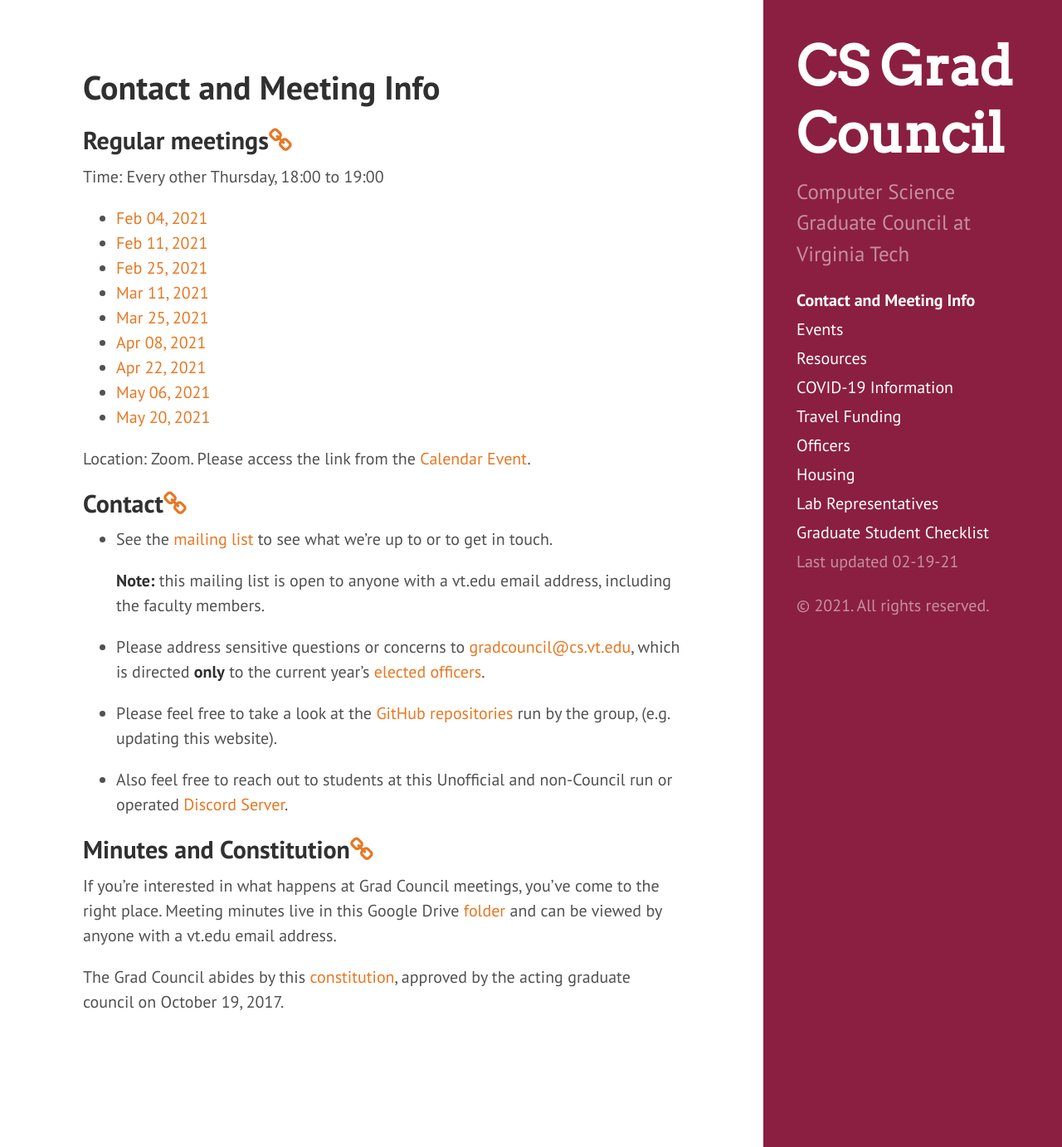
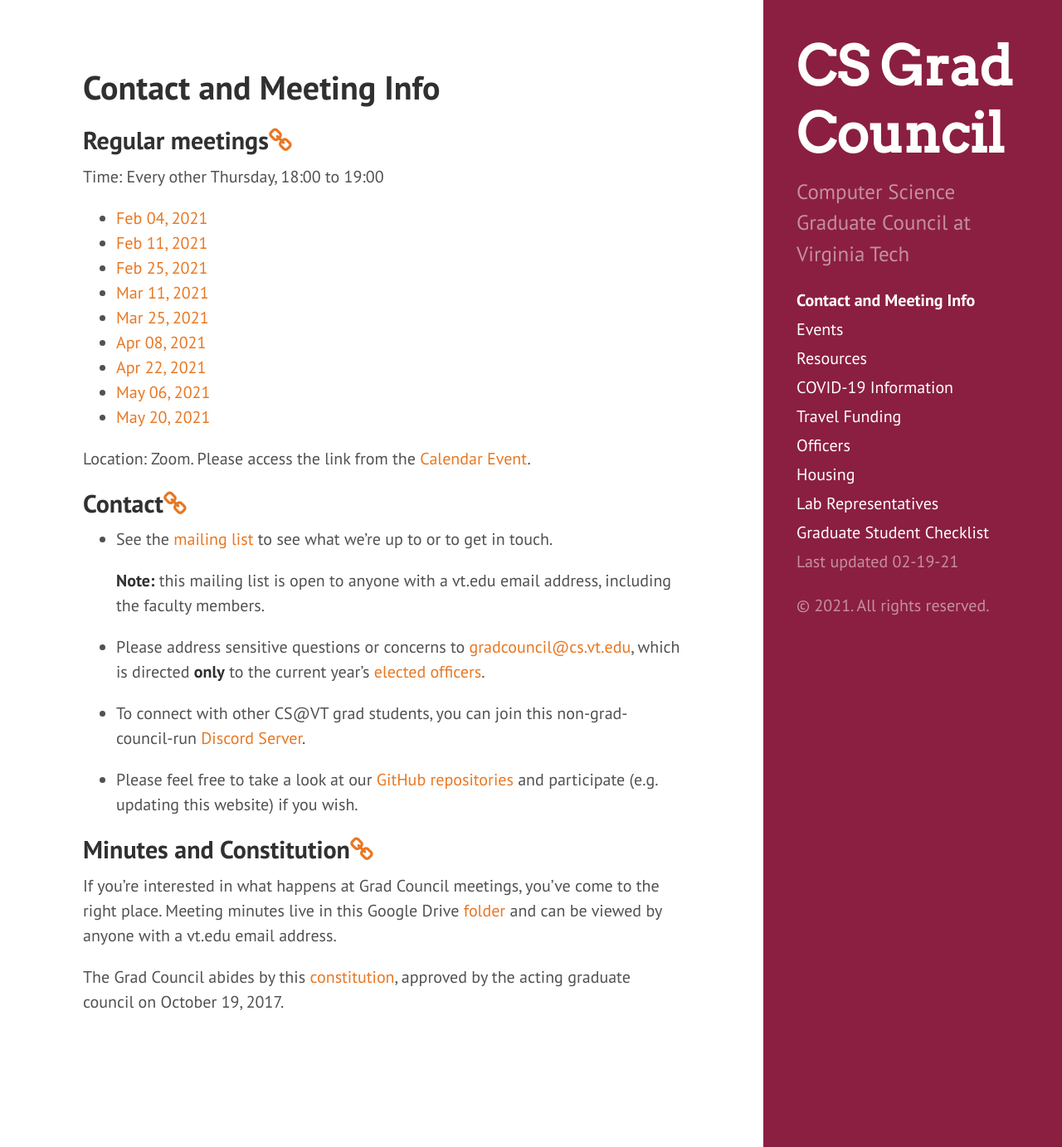
Before and after one commit to CSGraduateCouncil-VirginiaTech/csgc-website, a Jekyll site: the page built from meetings.md, in a window 1280 px wide and 1383 px high. Shown: the whole window at 83% size. Built offline with Jekyll 4.4.1, drawn with Linux system fonts in a browser that asks for light colours.

Commit message:
Update meetings.md

```diff
--- a/meetings.md
+++ b/meetings.md
@@ -25,9 +25,9 @@
 	**Note:** this mailing list is open to anyone with a vt.edu email address, including the faculty members.
 * Please address sensitive questions or concerns to [gradcouncil@cs.vt.edu](mailto:gradcouncil@cs.vt.edu), which is directed **only** to the current year's [elected officers](/officers/).
 
-* Please feel free to take a look at the [GitHub repositories](https://github.com/CSGraduateCouncil-VirginiaTech) run by the group, (e.g. updating this website).
+* To connect with other CS@VT grad students, you can join this non-grad-council-run [Discord Server](https://docs.google.com/document/d/1h9vprpDdoIkWz8ta12GbKWO-siAQJN26gDEmV2_4goU/edit?disco=AAAAH2gM-3Y).
 
-* Also feel free to reach out to students at this Unofficial and non-Council run or operated [Discord Server](https://docs.google.com/document/d/1h9vprpDdoIkWz8ta12GbKWO-siAQJN26gDEmV2_4goU/edit?disco=AAAAH2gM-3Y).
+* Please feel free to take a look at our [GitHub repositories](https://github.com/CSGraduateCouncil-VirginiaTech) and participate (e.g. updating this website) if you wish.
 
 ## <a name="MinutesandConstitution"></a>Minutes and Constitution<a href="#MinutesandConstitution"><i class="fa fa-link" aria-hidden="true"></i></a>
 If you're interested in what happens at Grad Council meetings, you've come to the right place.
```
